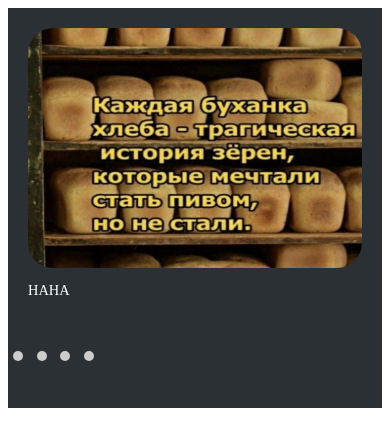
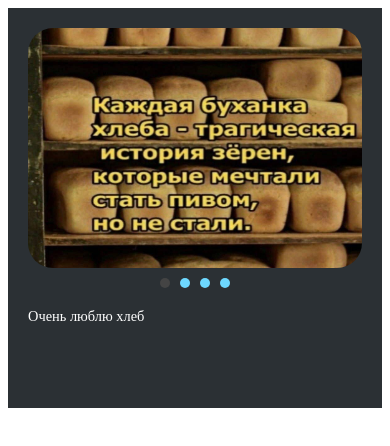
Before and after one commit to Solpio/cssMemSlider, a plain HTML site: page index.html in a window 390 px wide. Drawn offline with Linux system fonts and the light colour scheme.

Commit message:
fix: margin slider bullets (Sut, Oct 17, 2021 10:26:05 PM)

```diff
--- a/index.html
+++ b/index.html
@@ -19,7 +19,7 @@
                     <div class="slide">
                         <div class="slide_1"></div>
                         <div class="slide__content content_1">
-                        <p class="text">HAHA</p>
+                        <p class="text">Очень люблю хлеб</p>
                         </div>
                     </div>
                     <div class="slide">
@@ -43,7 +43,7 @@
                 </div>
             </div>
         </div>
-        <div class="bullets">
+        <div id="bullets" class="bullets">
             <label class="bullet" for="slide1"></label>
             <label class="bullet" for="slide2"></label>
             <label class="bullet" for="slide3"></label>
--- a/styles/style.css
+++ b/styles/style.css
@@ -35,6 +35,9 @@ input{
     width: 25%;
 }
 
+.text{
+    margin-top: 40px;
+}
 
 .slide_1{
     height: 200px;
@@ -56,11 +59,27 @@ input{
     width: 10px;
     height: 10px;
     border-radius: 100%;
-    background: #ccc;
+    background: #6ed8ff;
     margin: 0 5px;
     cursor: pointer;
 }
 
+.bullets{
+    position: relative;
+    bottom: 70px;
+    left: -20px;
+    display: flex;
+    justify-content: flex-end;
+}
+
+@media (max-width: 500px){
+    .bullets{
+        position: relative;
+        left: 0;
+        display: flex;
+        justify-content: center;
+    }
+}
 
 #slide1:checked ~ #slides .inner {
     margin-left: 0;
```
